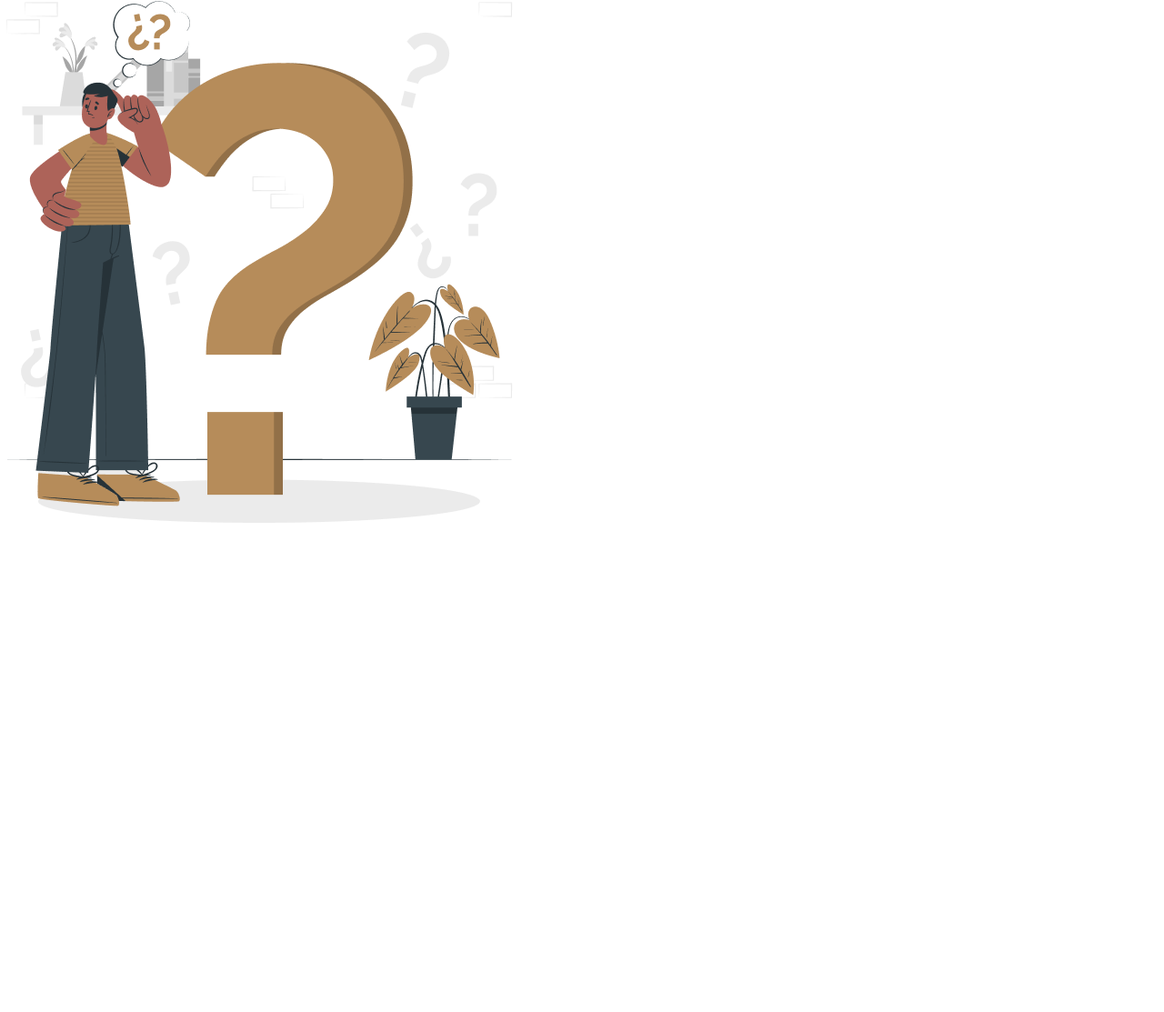
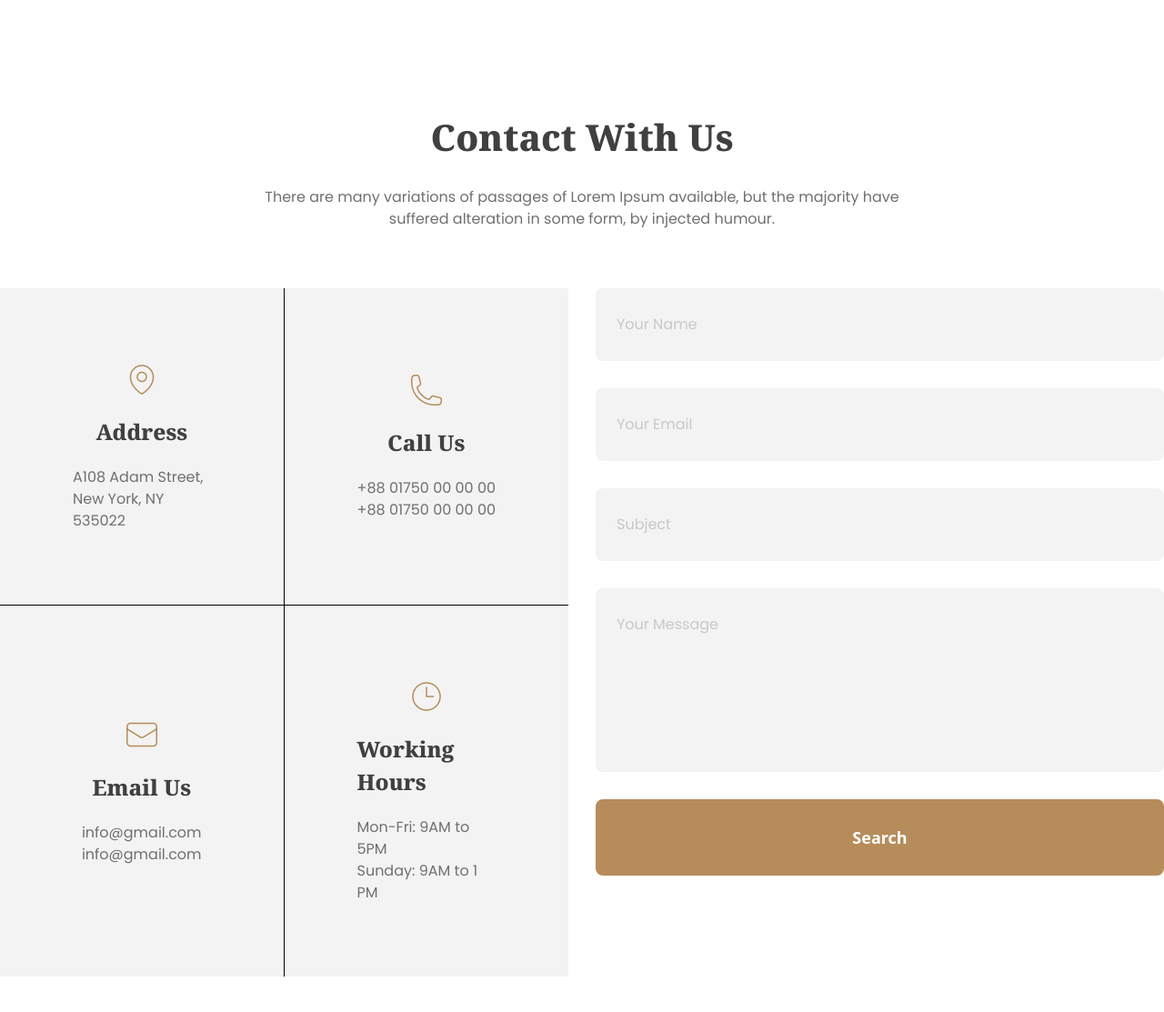
Before and after one commit to ShantoOBS/legal-solution-website, a plain HTML site: page index.html in a window 1280 px wide. Shown: the part 3946-5059 px from the top of the page at 91% size. Before the commit the page ends 4641 px from the top, so only its background shows below. Drawn offline with nearby package versions, Linux system fonts and the light colour scheme.

Commit message:
main part is completed

```diff
--- a/index.html
+++ b/index.html
@@ -85,9 +85,6 @@
                     <div class=" w-35 bg-[#B68C5A] text-[#FFFFFF] text-center px-[29px] py-[19px] rounded-[8px]">
                         <button class="font-semibold text-lg " type="button">Search</button>
                     </div>
-
-
-
                 </div>
 
             </div>
@@ -253,7 +250,7 @@
 
         </section>
 
-        <section>
+        <section class="mb-[120px]">
 
             <h2 class="text-center noto-serif-EBGaramond font-extrabold text-[2.5rem] text-[#414040] mb-[24px]">
                 Frequently Asked Any Questions</h2>
@@ -265,12 +262,13 @@
 
                 <div class="">
 
-                    <div class=" rounded bg-[#F3F3F3] w-200 mb-[30px]">
+                    <div class=" rounded bg-[#F3F3F3] mb-[30px] max-sm:w-screen ">
                         <div class="flex justify-between items-center p-[32px]">
                             <div>
                                 <h2 class="noto-serif-EBGaramond font-extrabold text-[1.5rem] text-[#414040] mb-[16px]">
                                     1. Are application fee waivers available? </h2>
-                                <p class="poppins-regular text-[1rem] text-[#707070]">There are many variations of passages of Lorem Ipsum <br> available, but the majority
+                                <p class="poppins-regular text-[1rem] text-[#707070]">There are many variations of
+                                    passages of Lorem Ipsum <br> available, but the majority
                                     have suffered alteration in some <br> form, by injected humour, </p>
                             </div>
                             <div class="bg-[#414040] w-8 h-1"></div>
@@ -279,7 +277,7 @@
 
                     </div>
 
-                     <div class=" rounded bg-[#F3F3F3]">
+                    <div class=" rounded bg-[#F3F3F3] max-sm:w-screen">
                         <div class="flex justify-between items-center p-[32px] mb-[30px]">
                             <div>
                                 <h2 class="noto-serif-EBGaramond font-extrabold text-[1.5rem] text-[#414040] mb-[16px]">
@@ -296,7 +294,7 @@
 
                     </div>
 
-                        <div class=" rounded bg-[#F3F3F3] w-200">
+                    <div class=" rounded bg-[#F3F3F3] max-sm:w-screen">
                         <div class="flex justify-between items-center p-[32px] mb-[30px]">
                             <div>
                                 <h2 class="noto-serif-EBGaramond font-extrabold text-[1.5rem] text-[#414040] mb-[16px]">
@@ -314,7 +312,7 @@
                     </div>
 
 
-                        <div class=" rounded bg-[#F3F3F3] w-200">
+                    <div class=" rounded bg-[#F3F3F3] max-sm:w-screen">
                         <div class="flex justify-between items-center p-[32px] mb-[30px]">
                             <div>
                                 <h2 class="noto-serif-EBGaramond font-extrabold text-[1.5rem] text-[#414040] mb-[16px]">
@@ -337,8 +335,97 @@
                 </div>
 
 
-                <div><img src="images/faq.png" alt=""></div>
+                <div><img class="" src="images/faq.png" alt=""></div>
             </div>
+
+        </section>
+
+        <section class="mb-[120px]">
+
+            <h2 class="text-center noto-serif-EBGaramond font-extrabold text-[2.5rem] text-[#414040] mb-[24px]">
+                Contact With Us</h2>
+            <p class="text-center poppins-regular text-[1rem] text-[#707070]  mb-[64px]">There are many variations of
+                passages of Lorem Ipsum available, but the majority have <br> suffered alteration in some form, by
+                injected humour.</p>
+
+            <div class="flex justify-between w-full gap-[30px] max-sm:flex-col ">
+
+
+                <div class="grid grid-cols-2 w-1/2  max-sm:grid-cols-1 w-full">
+
+                    <div
+                        class="flex justify-center flex-col items-center p-[80px] gap-5 bg-[#F3F3F3] border-b border-r">
+
+                        <img src="images/location.png" alt="">
+                        <h3 class="noto-serif-EBGaramond font-extrabold text-[1.5rem] text-[#414040]">Address</h3>
+                        <p class="poppins-regular text-[1rem] text-[#707070]">A108 Adam Street, <br>
+                            New York, NY 535022</p>
+
+                    </div>
+
+                    <div class="flex justify-center flex-col items-center p-[80px] gap-5 bg-[#F3F3F3] border-b">
+
+                        <img src="images/call.png" alt="">
+                        <h3 class="noto-serif-EBGaramond font-extrabold text-[1.5rem] text-[#414040]">Call Us</h3>
+                        <p class="poppins-regular text-[1rem] text-[#707070]">+88 01750 00 00 00 <br>
+                            +88 01750 00 00 00</p>
+
+                    </div>
+
+                    <div class="flex justify-center flex-col items-center p-[80px] gap-5 bg-[#F3F3F3] border-r">
+
+                        <img src="images/email.png" alt="">
+                        <h3 class="noto-serif-EBGaramond font-extrabold text-[1.5rem] text-[#414040]">Email Us</h3>
+                        <p class="poppins-regular text-[1rem] text-[#707070]">info@gmail.com <br>
+                            info@gmail.com</p>
+
+                    </div>
+
+                    <div class="flex justify-center flex-col items-center p-[80px] gap-5 bg-[#F3F3F3]">
+
+                        <img src="images/time.png" alt="">
+                        <h3 class="noto-serif-EBGaramond font-extrabold text-[1.5rem] text-[#414040]">Working Hours</h3>
+                        <p class="poppins-regular text-[1rem] text-[#707070]">Mon-Fri: 9AM to 5PM <br>
+                            Sunday: 9AM to 1 PM</p>
+
+                    </div>
+
+
+
+
+
+                </div>
+
+
+                <div class="flex flex-col flex-wrap w-1/2 gap-[30px]  max-sm: w-full">
+
+                    <input
+                        class="rounded-[8px] poppins-regular font-normal text-[#A0A0A0] text-[1rem] bg-[#F3F3F3] w-full pl-[23px] py-[28px] "
+                        placeholder="Your Name" type="search" name="" id="">
+                    <input
+                        class="rounded-[8px] poppins-regular font-normal text-[#A0A0A0] text-[1rem] bg-[#F3F3F3] w-full pl-[23px] py-[28px] "
+                        placeholder="Your Email" type="search" name="" id="">
+                    <input
+                        class="rounded-[8px] poppins-regular font-normal text-[#A0A0A0] text-[1rem] bg-[#F3F3F3] w-full pl-[23px] py-[28px] "
+                        placeholder="Subject" type="search" name="" id="">
+                    <input
+                        class="rounded-[8px] poppins-regular font-normal text-[#A0A0A0] text-[1rem] bg-[#F3F3F3] w-full pl-[23px] py-[28px] pb-[150px] "
+                        placeholder="Your Message" type="search" name="" id="">
+
+
+
+                    <div
+                        class=" w-35 bg-[#B68C5A] text-[#FFFFFF] text-center px-[29px] py-[28px] rounded-[8px] w-full ">
+                        <button class="font-semibold text-lg " type="button">Search</button>
+                    </div>
+
+
+                </div>
+
+
+
+            </div>
+
 
 
 
@@ -348,6 +435,9 @@
 
     <footer>
 
+
+
+
     </footer>
 
 </body>
```
Also changed, not shown: 1 other file. Lines whose indentation alone changed are shown as unchanged.
